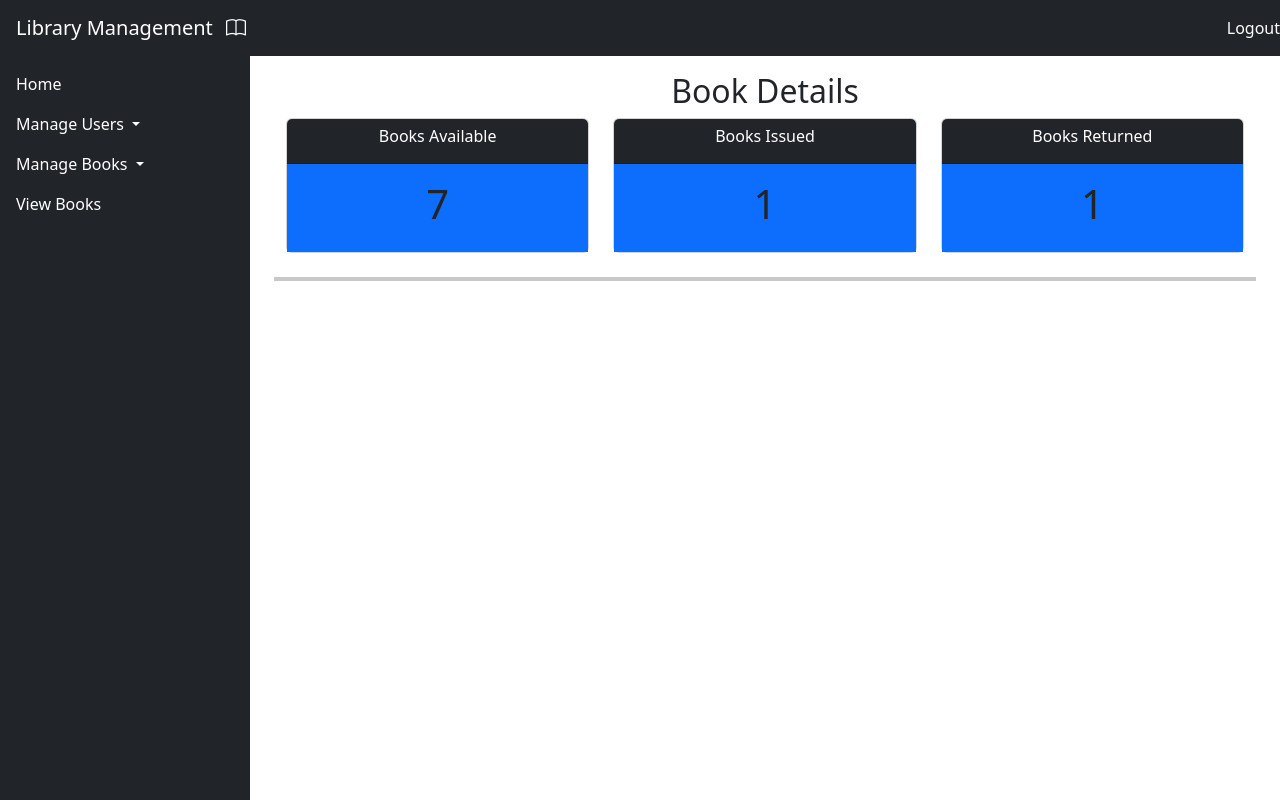
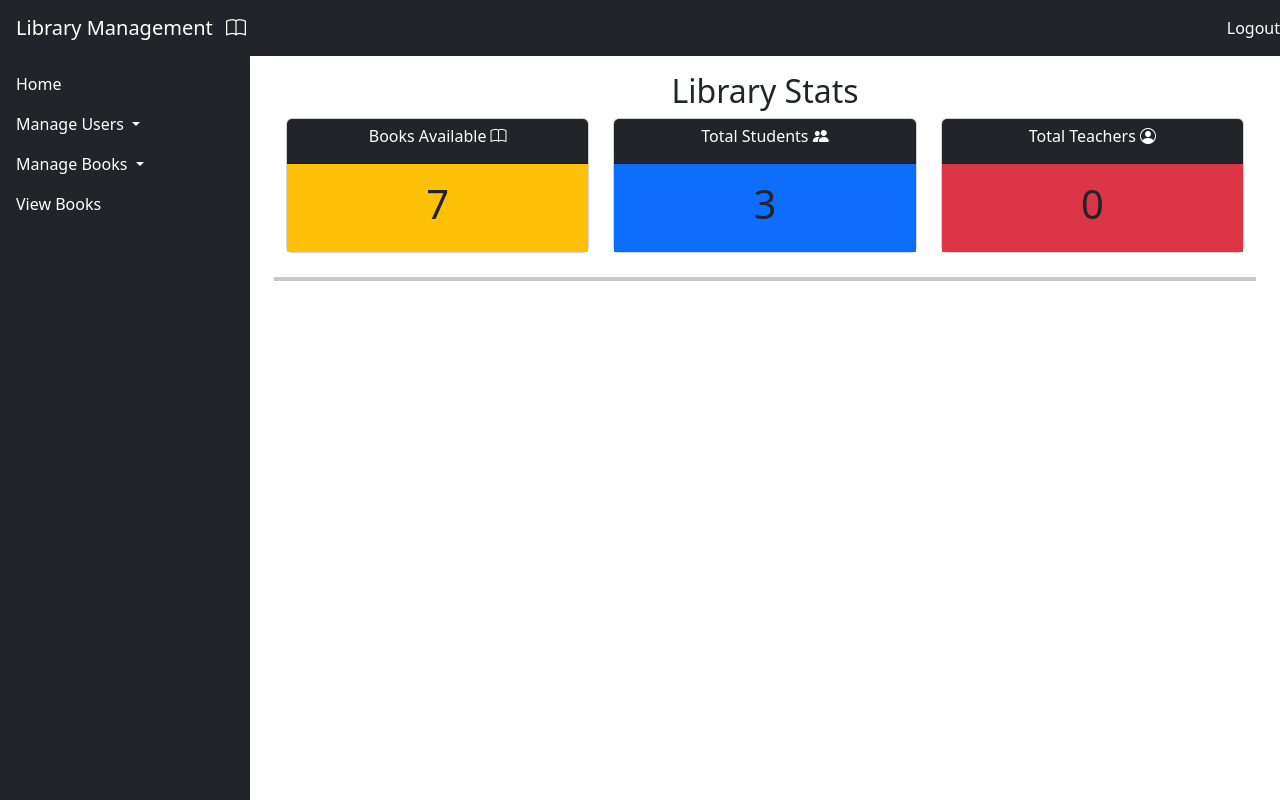
Before and after one commit to Lekhan11/Library_Manager, a Django app: page /home/ in a window 1280 px wide. Run offline with Django 5.2, Linux system fonts and the light colour scheme; a user stored in the database is signed in; data comes from the database, SQL or seed files in the repository; both versions use the stored data as it was after the commit; data that the repository does not hold is empty; some libraries are stand-ins or nearby versions.

Commit message:
home page modified

```diff
--- a/Library/templates/home.html
+++ b/Library/templates/home.html
@@ -4,15 +4,15 @@
 
 <div class="container">
   <div class="text-center">
-    <h2>Book Details</h2>
+    <h2>Library Stats</h2>
   </div>
   <div class="row">
     <div class="col">
         <div class="card">
           <div class="card-header bg-dark">
-            <h6 class="text-black text-center text-white">Books Available</h3>
+            <h6 class="text-black text-center text-white">Books Available <i class="bi bi-book"></i></h3>
           </div>
-          <div class="card-body bg-primary">
+          <div class="card-body bg-warning">
             <h1 class="text-center">{{total_books}}</h1>
           </div>
         </div>
@@ -20,20 +20,20 @@
     <div class="col">
       <div class="card">
         <div class="card-header bg-dark">
-          <h6 class="text-black text-center text-white">Books Issued</h3>
+          <h6 class="text-black text-center text-white">Total Students <i class="bi bi-people-fill"></i></h3>
         </div>
         <div class="card-body bg-primary">
-          <h1 class="text-center">{{total_issued_books}}</h1>
+          <h1 class="text-center">{{total_students}}</h1>
         </div>
       </div>
   </div>
   <div class="col">
     <div class="card">
       <div class="card-header bg-dark">
-        <h6 class="text-black text-center text-white">Books Returned</h3>
+        <h6 class="text-black text-center text-white">Total Teachers <i class="bi bi-person-circle"></i></h3>
       </div>
-      <div class="card-body bg-primary">
-        <h1 class="text-center">{{total_returned_books}}</h1>
+      <div class="card-body bg-danger">
+        <h1 class="text-center">{{total_teachers }}</h1>
       </div>
     </div>
 </div>
--- a/Library/views.py
+++ b/Library/views.py
@@ -23,13 +23,12 @@ def LoginPage(request):
 @login_required(login_url='login')
 def HomePage(request):
     books = Book.objects.all()
-    issued_books = IssuedBooks.objects.all()
-    returned_books = ReturnedBooks.objects.all()
     total_books = books.count()
-    total_issued_books = issued_books.count()
-    total_returned_books = returned_books.count()
-    context ={'total_books': total_books, 'total_issued_books': total_issued_books, 'total_returned_books': total_returned_books}
-    print(total_books, total_issued_books, total_returned_books)
+    students = Students.objects.all()
+    total_students = students.count()
+    teachers = Teacher.objects.all()
+    total_teachers = teachers.count()
+    context = {'total_books':total_books, 'total_students':total_students, 'total_teachers':total_teachers}
     return render(request, 'home.html',context)
 
 @login_required(login_url='login')
--- a/LibraryManager/settings.py
+++ b/LibraryManager/settings.py
@@ -25,7 +25,7 @@ SECRET_KEY = 'django-insecure-zmzw%kcp-h1x*z46@x1@s!oh6$0baj_&$7b=wj1)e444n#)-tx
 # SECURITY WARNING: don't run with debug turned on in production!
 DEBUG = True
 
-ALLOWED_HOSTS = []
+ALLOWED_HOSTS = ['lekhan10.pythonanywhere.com','127.0.0.1']
 
 
 # Application definition
```
Also changed, not shown: db.sqlite3.
